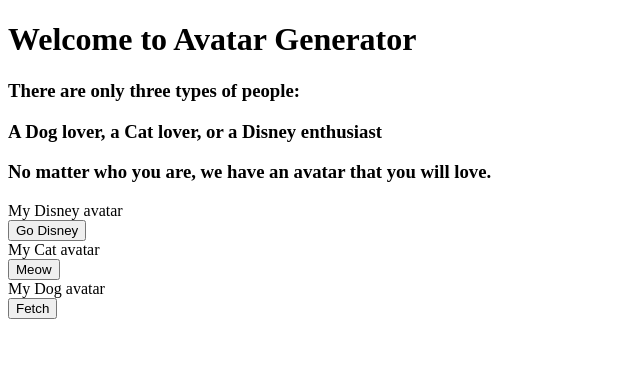
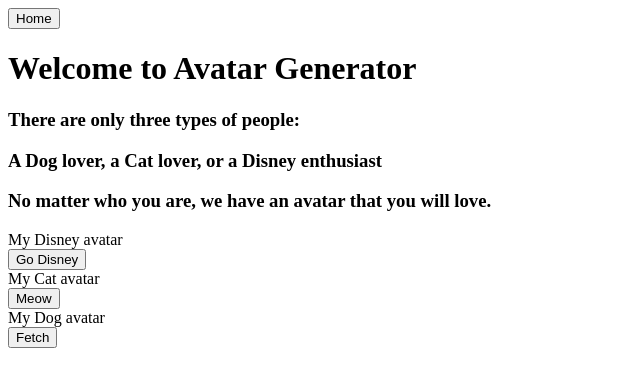
Before and after one commit to hoaian-phan/avatar-generator, a Flask app: page / in a window 1280 px wide. Shown: the top 387 px of the page, without its empty margins (0-640 px from the left). Run offline with Flask 2, Linux system fonts and the light colour scheme.

Commit message:
Added Home to Navbar

```diff
--- a/templates/base.html
+++ b/templates/base.html
@@ -13,7 +13,12 @@
       {% block head %}{% endblock %}
 </head>
 <body>
-    {% block navbar %} {% endblock %}
+    {% block navbar %}
+        <form action="/">
+
+            <button type="submit" name="home" value="home">Home</button>
+        </form>
+    {% endblock %}
     {% block body %} {% endblock %}
 
     {% block afterbody %} {% endblock %}
```
